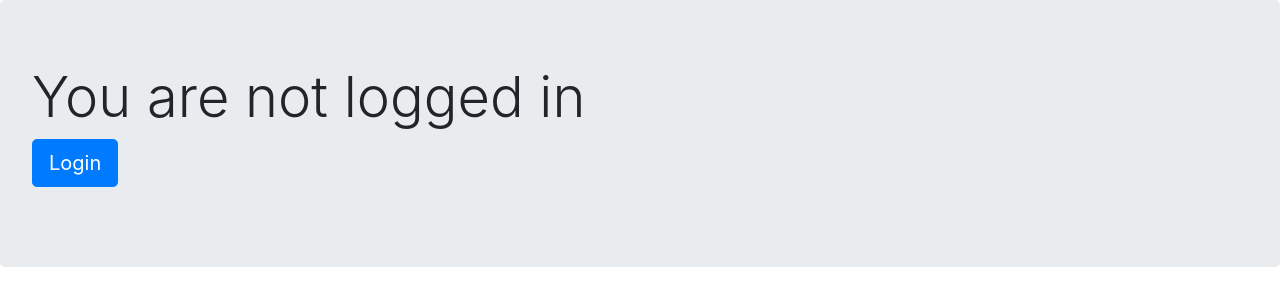
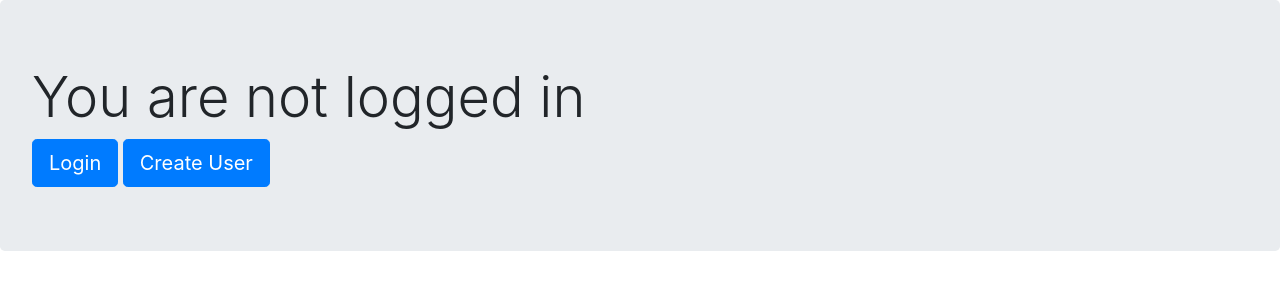
Before and after one commit to gohars1/Shopify-Image-Repository, a Django app: page / in a window 1280 px wide. Shown: the top 306 px of the page. Run offline with Django 3.2, Linux system fonts and the light colour scheme; some libraries are stand-ins or nearby versions.

Commit message:
Added signup to home screen

```diff
--- a/imagerepository/templates/home.html
+++ b/imagerepository/templates/home.html
@@ -16,7 +16,7 @@
 {% else %}<div class="jumbotron">
   <h1 class="display-4">You are not logged in</h1>
     <a class="btn btn-primary btn-lg" href="{% url 'login' %}" role="button">Login</a>
-  </p>
-</div>
+    <a class="btn btn-primary btn-lg" href="{% url 'signup' %}" role="button">Create User</a>
+  </div>
 {% endif %}
 {% endblock %}
```
Also changed, not shown: imagerepository/db.sqlite3.
